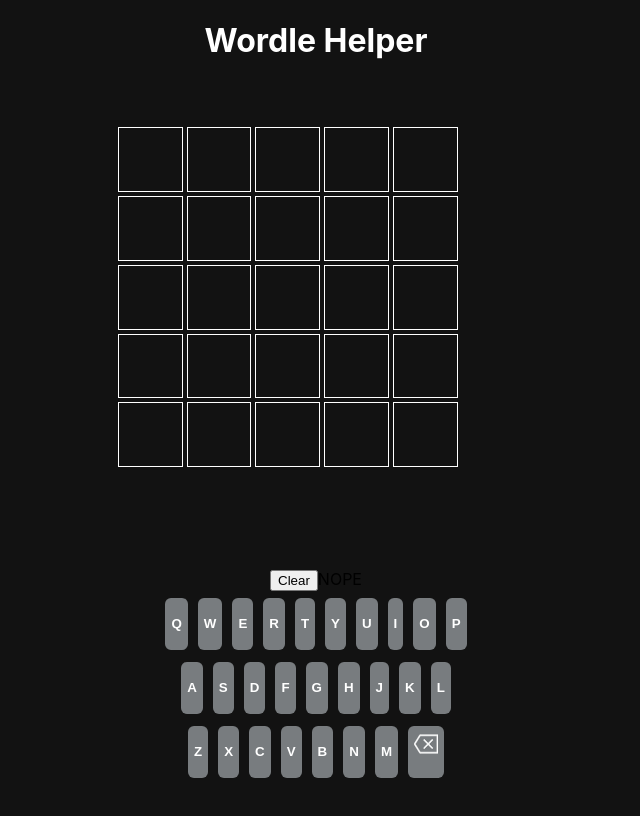
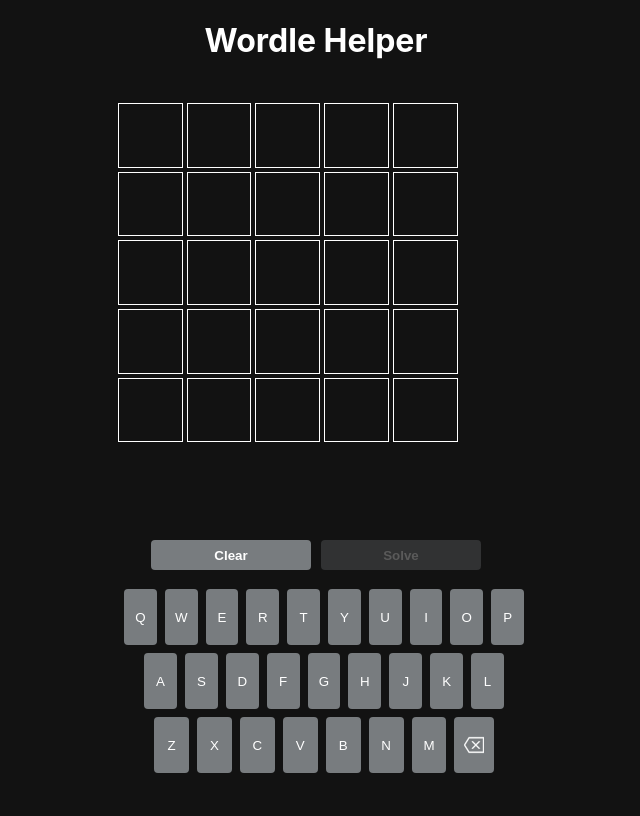
Before and after one commit to jbanghw/wordle-react, a React (Create React App) app: page / in a window 1280 px wide. Shown: the top 816 px of the page, without its empty margins (324-964 px from the left). Built offline with nearby package versions, Linux system fonts and the light colour scheme.

Commit message:
initial keyboard format

```diff
--- a/src/App.tsx
+++ b/src/App.tsx
@@ -38,8 +38,18 @@
           />
           {Array.from({length: 5 - guesses.length}, (_, idx) => <EmptyRow key={idx}/>)}
         </div>
-        <div style={{ paddingBottom: '15px'}}>
-          <button onClick={async () => {
+        <div className='buttons'>
+          <div style={{ width: '100%' }}>
+            <button style={{
+              width: '40%',
+              margin: '5px',
+              fontWeight: 'bold',
+              height: '30px',
+              backgroundColor: '#787c7f',
+              color: '#fff',
+              border: 'none',
+              borderRadius: '4px'
+            }} onClick={async () => {
               setGuesses([]);
               setColors([]);
               setSolution([]);
@@ -49,12 +59,32 @@
             {
               guesses.length > 0 && guesses[guesses.length - 1].length === 5
               ?
-              <button onClick={async () => {await handleSolve();}}>
+                <button style={{
+                  width: '40%',
+                  margin: '5px',
+                  fontWeight: 'bold',
+                  height: '30px',
+                  backgroundColor: '#787c7f',
+                  color: '#fff',
+                  border: 'none',
+                  borderRadius: '4px'
+                }} onClick={async () => {await handleSolve();}}>
                   Solve
                 </button>
               :
-              "NOPE"
+                <button style={{
+                  width: '40%',
+                  margin: '5px',
+                  fontWeight: 'bold',
+                  height: '30px',
+                  backgroundColor: '#787c7f',
+                  color: '#fff',
+                  opacity: '0.3',
+                  border: 'none',
+                  borderRadius: '4px'
+                }} disabled>Solve</button>
             }
+          </div>
           <Keyboard
             guesses={guesses}
             setGuesses={setGuesses}
--- a/src/components/Keyboard/index.js
+++ b/src/components/Keyboard/index.js
@@ -50,25 +50,16 @@
     }
 
     return(
-      <button className="key" onClick={handlePress}>
-        {letter === 'BACKSPACE' ? <Backspace height={24} width={24} /> : letter}
+      <button className={letter === 'BACKSPACE' ? 'backspace' : 'key'} onClick={handlePress}>
+        {letter === 'BACKSPACE' ? <Backspace height={20} width={20} /> : letter}
       </button>
     )
   }
 
   return (
-    <div
-      className="keyboard"
-      style={{
-      display: 'flex',
-      flexDirection: 'column',
-      alignItems: 'center',
-      justifyContent: 'center',
-      gap: '2px',
-      padding: '2px',
-    }}>
+    <div className="keyboard">
       {KEYBOARD.map((row, rowIndex) => (
-        <div className="keyRow" key={rowIndex}>
+        <div className={rowIndex === 0 ? "keyRowFirst" : rowIndex === 1 ? "keyRowSecond" : "keyRowThird"} key={rowIndex}>
           {row.map(letter => (
             <Key key={letter} letter={letter} />
           ))}
--- a/src/index.css
+++ b/src/index.css
@@ -108,34 +108,68 @@
   aspect-ratio: 1 / 1;
 }
 
+.buttons {
+  width: 100%;
+  max-width: 400px;
+  padding: 15px;
+  gap: 10px;
+  display: flex;
+  flex-direction: column;
+}
+
 .keyboard {
   display: flex;
+  width: 100%;
   flex-direction: column;
-  max-width: 100%;
+  justify-content: center;
   align-items: center;
-  justify-content: center;
+  gap: 0.5rem;
+  padding-left: 0.5rem;
+  padding-right: 0.5rem;
+  padding-bottom: 0.75rem;
+  padding-top: 0.25rem;
 }
 
-.keyRow {
-  display: 'flex';
-  flex-wrap: nowrap;
+.keyRowFirst {
+  display: flex;
   width: 100%;
-  justify-content: center;
-  align-items: center;
-  gap: '2px';
+  gap: 0.5rem;
+}
+
+.keyRowSecond {
+  display: flex;
+  width: 90%;
+  gap: 0.5rem;
+}
+
+.keyRowThird {
+  display: flex;
+  width: 85%;
+  gap: 0.5rem;
 }
 
 .key {
-  display: inline-block;
   background-color: #787c7f;
   color: #fff;
+  display: flex;
+  height: 3.5rem;
+  width: 100%;
+  flex: 1 1;
+  justify-content: center;
+  align-items: center;
+  border-radius: 4px;
   border: none;
-  border-radius: 6px;
-  margin: 5px;
-  line-height: 50px;
-  aspect-ratio: 4/5;
-  /* width: 10%; */
-  /* height: 50px; */
-  text-transform: uppercase;
-  font-weight: bold;
 }
+
+.backspace {
+  background-color: #787c7f;
+  color: #fff;
+  display: flex;
+  height: 3.5rem;
+  width: 100%;
+  flex: 1.2 1;
+  justify-content: center;
+  align-items: center;
+  border-radius: 4px;
+  border: none;
+}
```
Lines whose indentation alone changed are shown as unchanged.
